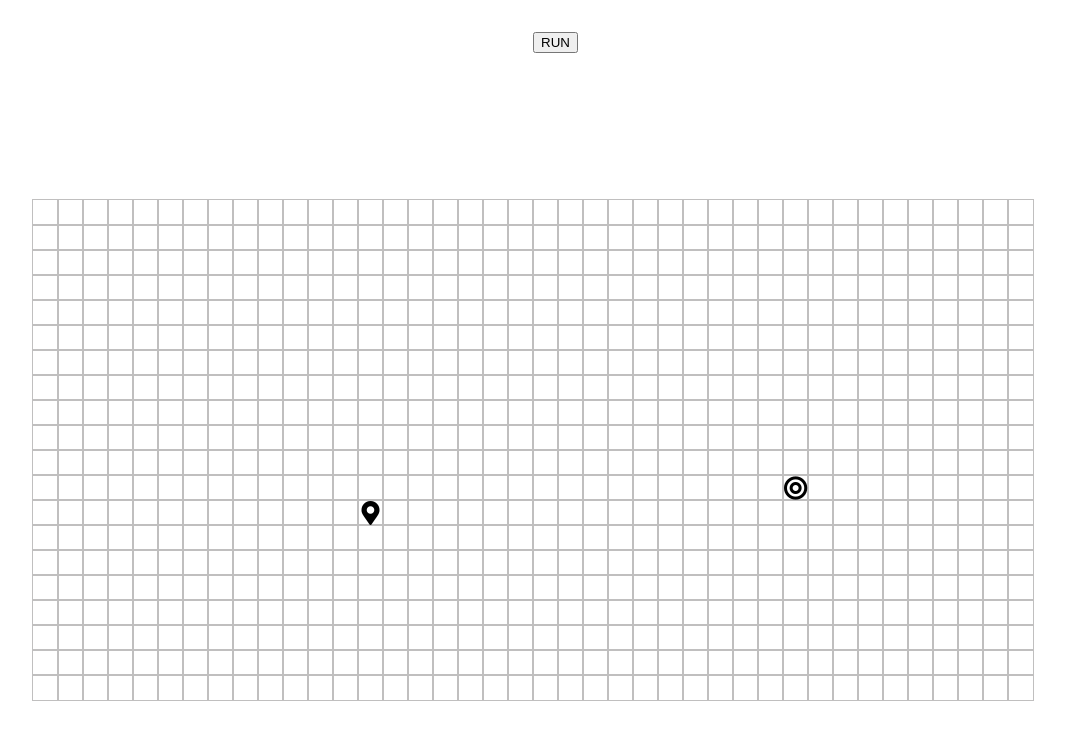
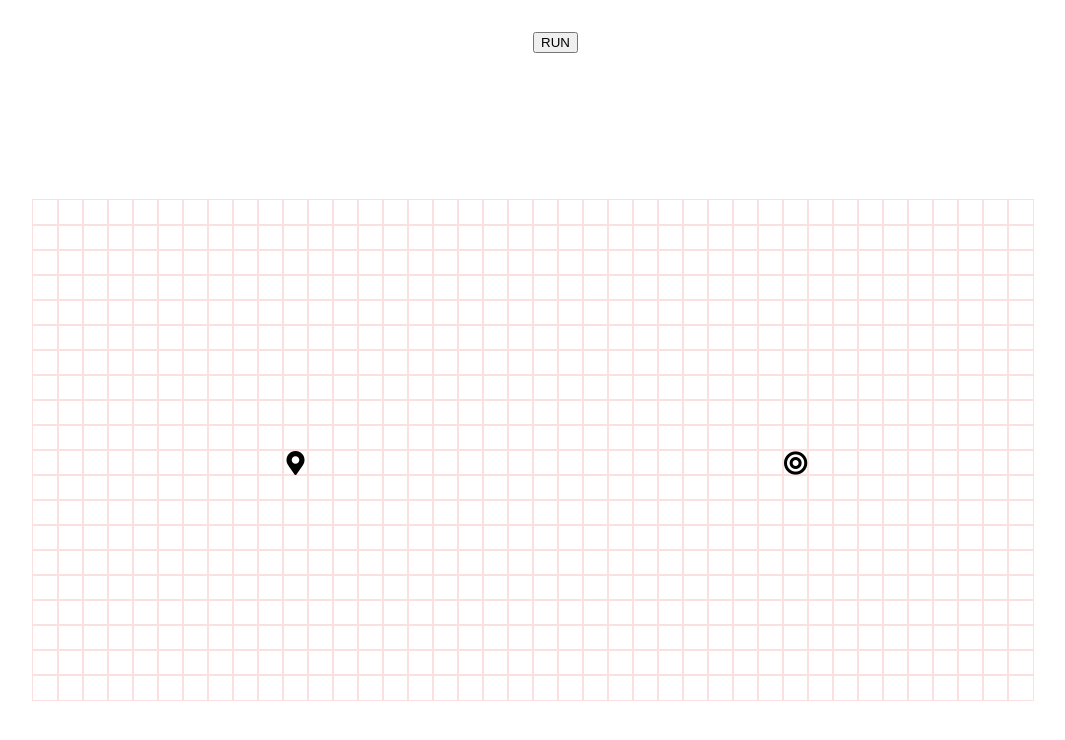
Before and after one commit to GunawanAhmad/pathfinding-visualizer, a Vue app: page /#/ in a window 1280 px wide. Shown: the top 740 px of the page, without its empty margins (107-1172 px from the left). Built offline with nearby package versions, Linux system fonts and the light colour scheme.

Commit message:
start and finish can be drag and add color

```diff
--- a/src/components/Node.vue
+++ b/src/components/Node.vue
@@ -2,130 +2,97 @@
   <div
     class="node"
     :class="[
-      node.isFinish ? 'finish-node' : '',
-      node.isStart ? 'start-node' : '',
+      node.isFinish ? 'finish-node draggable' : '',
+      node.isStart ? 'start-node draggable' : '',
     ]"
     :id="`node-${node.row}-${node.col}`"
-    @click="test"
-    :draggable="node.isStart ? true : false"
+    @dragstart="dragStart"
+    @dragenter="dragEnter"
+    @dragleave="dragLeave"
+    @dragover="dragOver"
+    @drop="dragDrop"
+    @dragend="dragEnd"
+    @mousedown="mouseDown"
   ></div>
 </template>
 
 <script>
 export default {
   props: ["node"],
+  data() {
+    return {
+      startNode: null,
+      finishNode: null,
+    };
+  },
+  mounted() {
+    this.startNode = document.querySelector(".start-node");
+    this.finishNode = document.querySelector(".finish-node");
+  },
+
   methods: {
-    test(e) {
+    mouseDown(e) {
+      if (e.target.classList.contains("draggable")) {
+        if (e.target === this.startNode) {
+          this.startNode.classList.add("inDrag");
+        } else {
+          this.finishNode.classList.add("inDrag");
+        }
+        return;
+      }
+      e.preventDefault();
+    },
+    dragStart(e) {
+      if (this.startNode.classList.contains("inDrag")) {
+        e.target.classList.remove("start-node", "draggable");
+      } else if (this.finishNode.classList.contains("inDrag")) {
+        e.target.classList.remove("finish-node", "draggable");
+      }
+    },
+    dragEnd(e) {
       console.log(e.target);
+    },
+    dragOver(e) {
+      e.preventDefault();
+    },
+    dragEnter(e) {
+      e.preventDefault();
+      if (this.startNode.classList.contains("inDrag")) {
+        e.target.classList.add("start-node", "draggable");
+      } else if (this.finishNode.classList.contains("inDrag")) {
+        e.target.classList.add("finish-node", "draggable");
+      }
+    },
+    dragLeave(e) {
+      e.preventDefault();
+      e.target.classList.remove("start-node", "draggable");
+      if (this.startNode.classList.contains("inDrag")) {
+        e.target.classList.remove("start-node", "draggable");
+      } else if (this.finishNode.classList.contains("inDrag")) {
+        e.target.classList.remove("finish-node", "draggable");
+      }
+    },
+    dragDrop(e) {
+      const newNode = e.target.id.split("-");
+
+      if (this.startNode.classList.contains("inDrag")) {
+        e.target.classList.add("start-node", "draggable");
+        this.startNode.classList.remove("inDrag");
+        this.$store.state.startNode.row = newNode[1];
+        this.$store.state.startNode.col = newNode[2];
+      } else if (this.finishNode.classList.contains("inDrag")) {
+        e.target.classList.add("finish-node", "draggable");
+        this.finishNode.classList.remove("inDrag");
+        this.$store.state.finishNode.row = newNode[1];
+        this.$store.state.finishNode.col = newNode[2];
+      }
+    },
+    checkStartNodeTotal() {
+      let startNode = document.querySelectorAll(".start-node");
+      return startNode;
     },
   },
 };
 </script>
 
-<style>
-.node {
-  height: 25px;
-  width: 25px;
-  outline: 1px solid rgb(192, 191, 191);
-  display: inline-block;
-}
-
-.node.finish-node {
-  background: transparent;
-
-  height: 25px;
-  width: 25px;
-  outline: 1px solid rgb(192, 191, 191);
-  display: inline-block;
-  position: relative;
-}
-
-.node.start-node {
-  position: relative;
-  background: transparent;
-  height: 25px;
-  width: 25px;
-  outline: 1px solid rgb(192, 191, 191);
-  display: inline-block;
-}
-
-.node.start-node::before {
-  /* display: none; */
-  font-family: "Font Awesome 5 Free";
-  font-weight: 900;
-  font-size: 1.5rem;
-  content: "\f3c5";
-  position: absolute;
-  left: 50%;
-  top: 50%;
-  transform: translate(-50%, -50%);
-  color: black;
-}
-
-.node.finish-node::before {
-  /* display: none; */
-  font-family: "Font Awesome 5 Free";
-  font-weight: 900;
-  font-size: 1.5rem;
-  content: "\f140";
-  position: absolute;
-  left: 50%;
-  top: 50%;
-  transform: translate(-50%, -50%);
-  color: black;
-}
-
-.visited {
-  background: gray;
-}
-
-.short {
-  animation-name: shortestPath;
-  animation-duration: 1.5s;
-  animation-timing-function: ease-out;
-  animation-direction: alternate;
-  animation-iteration-count: 1;
-  animation-fill-mode: forwards;
-  opacity: 0;
-}
-
-@keyframes visitedAnimation {
-  /* 0% {
-    opacity: 0.2;
-    background-color: gray;
-    border-radius: 100%;
-  }
-
-  50% {
-    opacity: 0.5;
-    background-color: gray;
-  }
-
-  75% {
-    opacity: 0.7;
-    background-color: gray;
-  }
-
-  100% {
-    opacity: 1;
-    background-color: gray; */
-  /* } */
-}
-
-@keyframes shortestPath {
-  0% {
-    opacity: 0.3;
-    background-color: rgb(255, 254, 106);
-  }
-
-  50% {
-    opacity: 0.7;
-    background-color: rgb(255, 254, 106);
-  }
-
-  100% {
-    opacity: 1;
-    background-color: rgb(255, 254, 106);
-  }
-}
-</style>
+<style lang="scss" scoped src="../scss/Node.scss"></style>
--- /dev/null
+++ b/src/scss/Node.scss
@@ -0,0 +1,118 @@
+.node {
+  height: 25px;
+  width: 25px;
+  outline: 1px solid #fae0e0;
+  display: inline-block;
+
+  &.finish-node {
+    background: transparent;
+
+    height: 25px;
+    width: 25px;
+    outline: 1px solid #fae0e0;
+
+    display: inline-block;
+    position: relative;
+
+    &.draggable::before {
+      font-family: "Font Awesome 5 Free";
+      font-weight: 900;
+      font-size: 1.5rem;
+      content: "\f140";
+      position: absolute;
+      left: 50%;
+      top: 50%;
+      transform: translate(-50%, -50%);
+      color: black;
+      cursor: grab;
+    }
+  }
+
+  &.start-node {
+    position: relative;
+    background: transparent;
+    height: 25px;
+    width: 25px;
+    outline: 1px solid #fae0e0;
+
+    display: inline-block;
+
+    &.draggable::before {
+      font-family: "Font Awesome 5 Free";
+      font-weight: 900;
+      font-size: 1.5rem;
+      content: "\f3c5";
+      position: absolute;
+      left: 50%;
+      top: 50%;
+      transform: translate(-50%, -50%);
+      color: black;
+      cursor: grab;
+    }
+  }
+}
+
+.visited {
+  animation-name: visitedAnimation;
+  animation-duration: 1.5s;
+  animation-timing-function: ease-out;
+  animation-delay: 0;
+  animation-direction: alternate;
+  animation-iteration-count: 1;
+  animation-fill-mode: forwards;
+  animation-play-state: running;
+}
+
+@keyframes visitedAnimation {
+  0% {
+    transform: scale(0.3);
+    background-color: #f48b29;
+    border-radius: 100%;
+  }
+
+  50% {
+    background-color: #f0c929;
+  }
+
+  75% {
+    transform: scale(1.2);
+    background-color: #f0c929;
+  }
+
+  100% {
+    transform: scale(1);
+    background-color: #f0c929;
+  }
+}
+
+.node-wall {
+  background-color: rgb(12, 53, 71);
+}
+
+.short {
+  animation-name: shortestPath;
+  animation-duration: 1.5s;
+  animation-timing-function: ease-out;
+  animation-delay: 0;
+  animation-direction: alternate;
+  animation-iteration-count: 1;
+  animation-fill-mode: forwards;
+  animation-play-state: running;
+}
+
+@keyframes shortestPath {
+  0% {
+    transform: scale(0.6);
+    background-color: #fbe6c2;
+  }
+
+  50% {
+    transform: scale(1.2);
+    background-color: #fbe6c2;
+  }
+
+  100% {
+    transform: scale(1);
+    background-color: #fbe6c2;
+  }
+}
--- a/src/store/index.js
+++ b/src/store/index.js
@@ -1,15 +1,22 @@
-import Vue from 'vue'
-import Vuex from 'vuex'
+import Vue from "vue";
+import Vuex from "vuex";
 
-Vue.use(Vuex)
+Vue.use(Vuex);
 
 export default new Vuex.Store({
   state: {
+    startNode: {
+      row: 10,
+      col: 10,
+      element: null,
+    },
+    finishNode: {
+      row: 10,
+      col: 30,
+      element: null,
+    },
   },
-  mutations: {
-  },
-  actions: {
-  },
-  modules: {
-  }
-})
+  mutations: {},
+  actions: {},
+  modules: {},
+});
--- a/src/views/PathfindingVisualizer.vue
+++ b/src/views/PathfindingVisualizer.vue
@@ -14,10 +14,10 @@ export default {
   components: { Node },
   data() {
     return {
-      START_NODE_ROW: 12,
-      START_NODE_COL: 13,
-      FINISH_NODE_ROW: 11,
-      FINISH_NODE_COL: 30,
+      START_NODE_ROW: this.$store.state.startNode.row,
+      START_NODE_COL: this.$store.state.startNode.col,
+      FINISH_NODE_ROW: this.$store.state.finishNode.row,
+      FINISH_NODE_COL: this.$store.state.finishNode.col,
       grid: [],
     };
   },
@@ -47,8 +47,12 @@ export default {
     },
 
     runDijkstraAlgo() {
-      const startNode = this.grid[this.START_NODE_ROW][this.START_NODE_COL];
-      const finishNode = this.grid[this.FINISH_NODE_ROW][this.FINISH_NODE_COL];
+      const startNode = this.grid[this.$store.state.startNode.row][
+        this.$store.state.startNode.col
+      ];
+      const finishNode = this.grid[this.$store.state.finishNode.row][
+        this.$store.state.finishNode.col
+      ];
       const visitedNodeInOrder = dijkstra(this.grid, startNode, finishNode);
       const shortestPathNodesInOrder = findTheShortestPath(finishNode);
       this.visualizeDijkstra(visitedNodeInOrder, shortestPathNodesInOrder);
```
